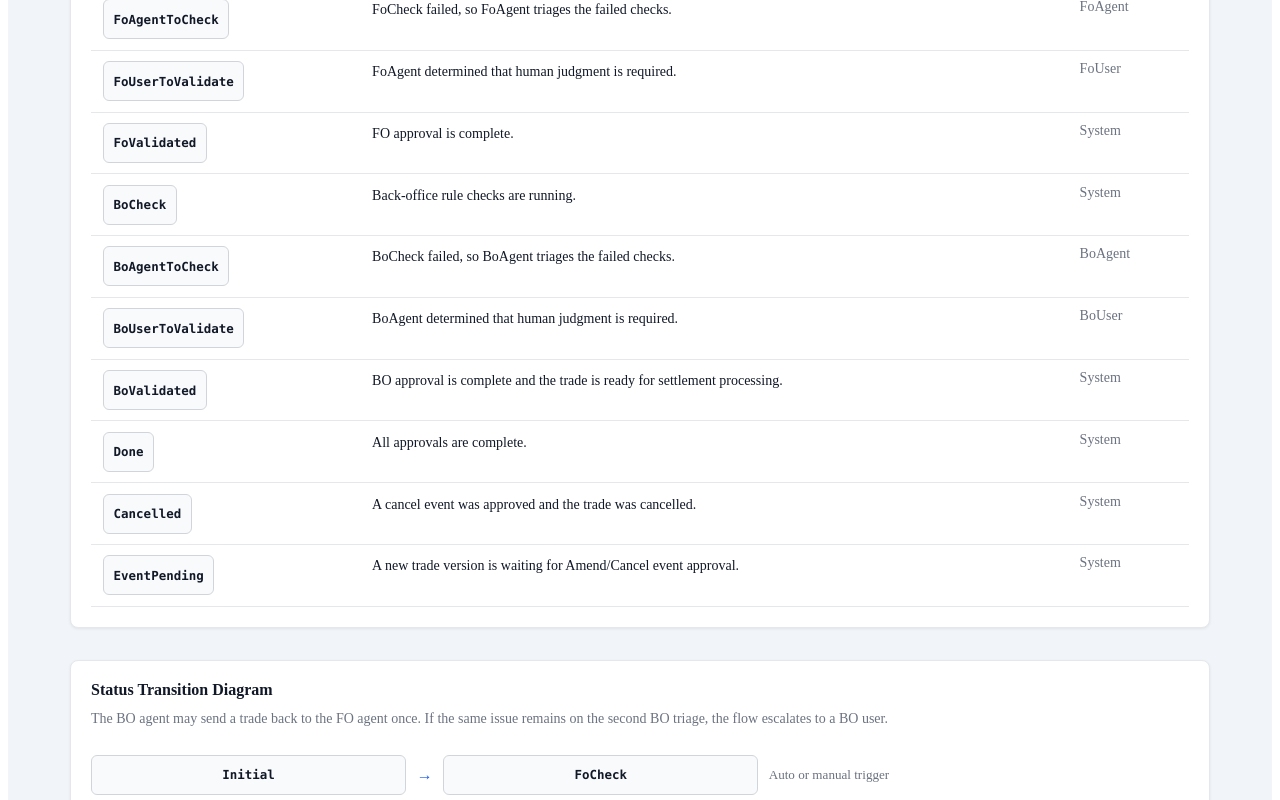
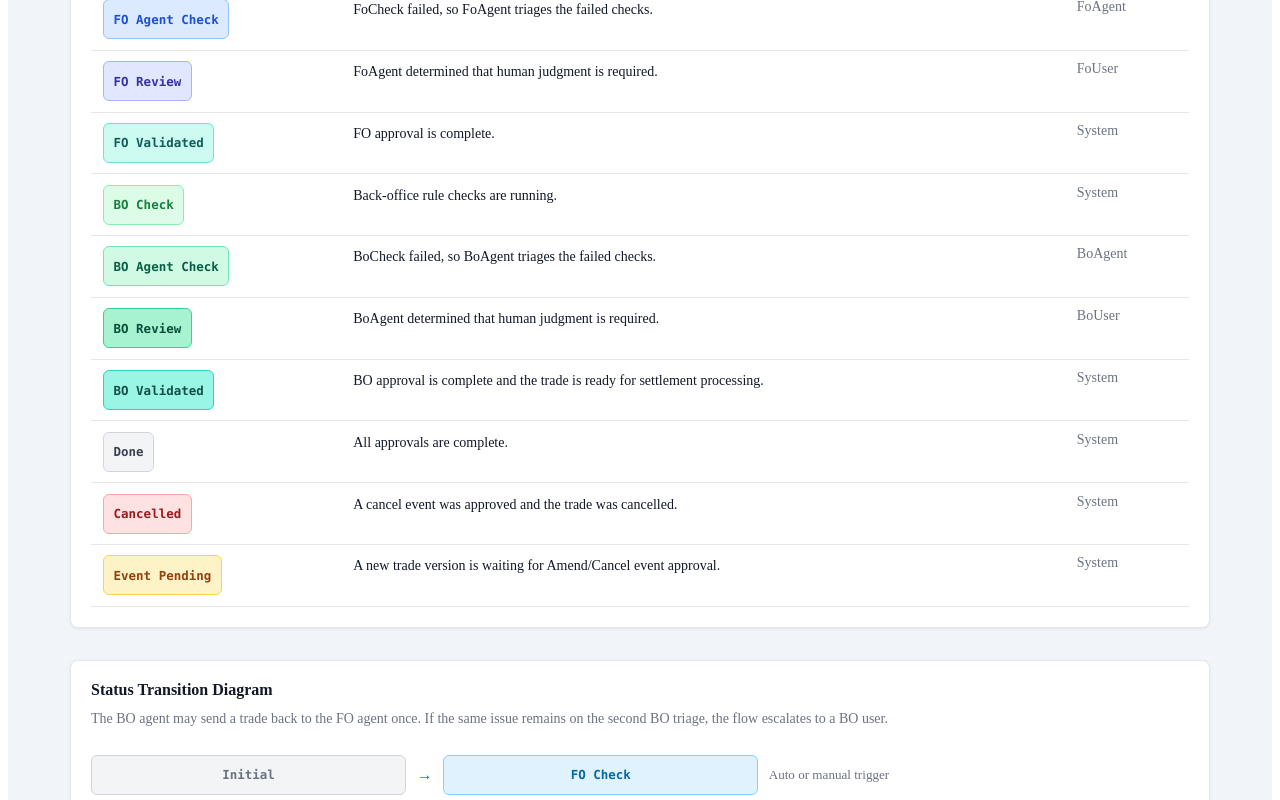
Before and after one commit to inash03/deep_agent_test, a React (Vite) app in the folder frontend/: page / in a window 1280 px wide. Shown: the part 1020-1820 px from the top of the page. Built offline with nearby package versions, Linux system fonts and the light colour scheme.

Commit message:
apply same cssstyle to workflow status sample  icon

```diff
--- a/frontend/src/pages/HomePage.tsx
+++ b/frontend/src/pages/HomePage.tsx
@@ -3,6 +3,7 @@ import { useState } from 'react'
 import { useNavigate } from 'react-router-dom'
 import { PageLayout } from '../components/PageLayout'
 import { CARD, COLOR, BTN_PRIMARY, BTN_SECONDARY } from '../styles/theme'
+import { WORKFLOW_STATUS_COLORS, WORKFLOW_STATUS_LABELS } from '../types/trade'
 
 type Language = 'en' | 'ja'
 
@@ -188,13 +189,28 @@ const statusPillStyle = {
   minHeight: 30,
   padding: '0.25rem 0.6rem',
   borderRadius: 6,
-  border: `1px solid ${COLOR.borderDark}`,
-  backgroundColor: COLOR.bg,
-  color: COLOR.text,
   fontFamily: 'ui-monospace, SFMono-Regular, Menlo, Monaco, Consolas, monospace',
   fontSize: '0.78rem',
   fontWeight: 700,
 } satisfies React.CSSProperties
+
+function WorkflowStatusPill({ status }: { status: string }) {
+  return (
+    <span
+      style={{
+        ...statusPillStyle,
+        ...(WORKFLOW_STATUS_COLORS[status] ?? {
+          backgroundColor: COLOR.bg,
+          color: COLOR.text,
+          border: `1px solid ${COLOR.borderDark}`,
+        }),
+      }}
+      title={status}
+    >
+      {WORKFLOW_STATUS_LABELS[status] ?? status}
+    </span>
+  )
+}
 
 export function HomePage() {
   const navigate = useNavigate()
@@ -290,7 +306,7 @@ export function HomePage() {
               {copy.statuses.map(([status, description, owner]) => (
                 <tr key={status}>
                   <td style={{ padding: '0.65rem 0.75rem', borderBottom: `1px solid ${COLOR.border}`, verticalAlign: 'top' }}>
-                    <span style={statusPillStyle}>{status}</span>
+                    <WorkflowStatusPill status={status} />
                   </td>
                   <td style={{ padding: '0.65rem 0.75rem', borderBottom: `1px solid ${COLOR.border}`, color: COLOR.text, verticalAlign: 'top', lineHeight: 1.55 }}>
                     {description}
@@ -316,9 +332,9 @@ export function HomePage() {
           <div style={{ minWidth: 760 }}>
             {copy.transitionRows.map(([from, to, condition]) => (
               <div key={`${from}-${to}-${condition}`} style={diagramLineStyle}>
-                <span style={statusPillStyle}>{from}</span>
+                <WorkflowStatusPill status={from} />
                 <span style={{ color: COLOR.primary, fontWeight: 800 }}>→</span>
-                <span style={statusPillStyle}>{to}</span>
+                <WorkflowStatusPill status={to} />
                 <span style={{ color: COLOR.textMuted, fontSize: '0.82rem', lineHeight: 1.45 }}>{condition}</span>
               </div>
             ))}
```
